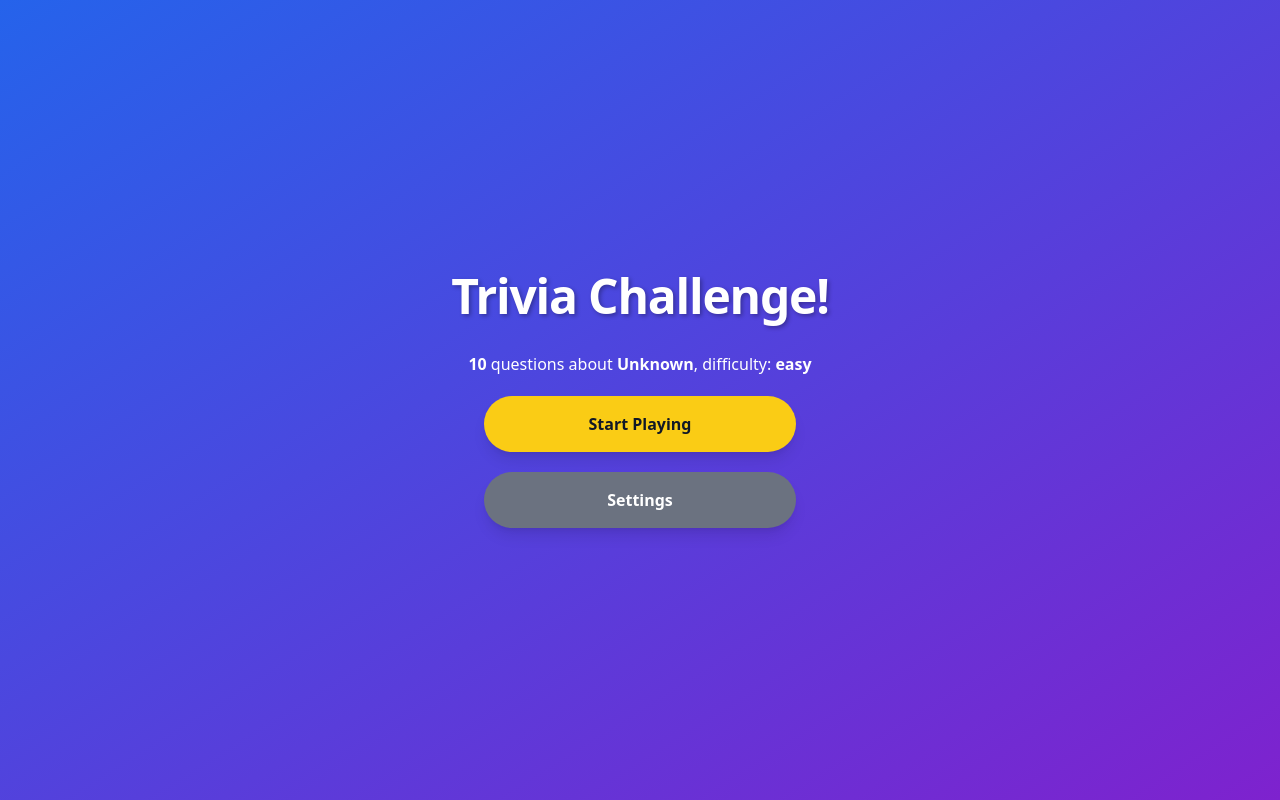
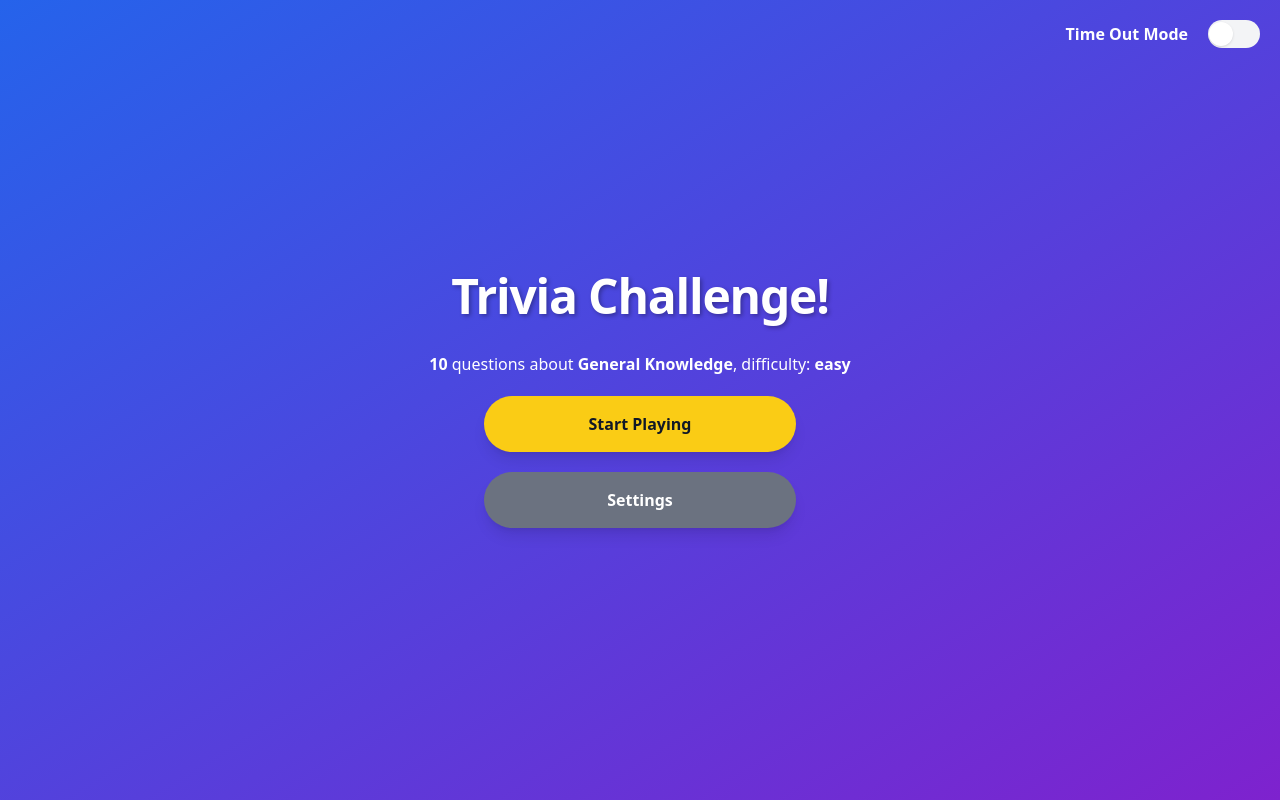
Before and after one commit to PolCarva/obligatorio1-apps2, a React (Vite) app: page / in a window 1280 px wide. Built offline with nearby package versions, Linux system fonts and the light colour scheme; no server answers.

Commit message:
Time Out mode

```diff
--- a/src/App.css
+++ b/src/App.css
@@ -3,11 +3,11 @@
 }
 
 .custom-multicolor-gradient {
-    background: rgb(255,0,0);
-    background: -moz-linear-gradient(90deg, rgba(255,0,0,1) 0%, rgba(255,218,0,1) 20%, rgba(0,255,188,1) 40%, rgba(0,56,251,1) 60%, rgba(227,2,251,1) 80%, rgba(245,6,6,1) 100%);
-    background: -webkit-linear-gradient(90deg, rgba(255,0,0,1) 0%, rgba(255,218,0,1) 20%, rgba(0,255,188,1) 40%, rgba(0,56,251,1) 60%, rgba(227,2,251,1) 80%, rgba(245,6,6,1) 100%);
-    background: linear-gradient(90deg, rgba(255,0,0,1) 0%, rgba(255,218,0,1) 20%, rgba(0,255,188,1) 40%, rgba(0,56,251,1) 60%, rgba(227,2,251,1) 80%, rgba(245,6,6,1) 100%);
-    filter: progid:DXImageTransform.Microsoft.gradient(startColorstr="#ff0000",endColorstr="#f50606",GradientType=1);
+    background: rgb(255, 0, 0);
+    background: -moz-linear-gradient(90deg, rgba(255, 0, 0, 1) 0%, rgba(255, 218, 0, 1) 20%, rgba(0, 255, 188, 1) 40%, rgba(0, 56, 251, 1) 60%, rgba(227, 2, 251, 1) 80%, rgba(245, 6, 6, 1) 100%);
+    background: -webkit-linear-gradient(90deg, rgba(255, 0, 0, 1) 0%, rgba(255, 218, 0, 1) 20%, rgba(0, 255, 188, 1) 40%, rgba(0, 56, 251, 1) 60%, rgba(227, 2, 251, 1) 80%, rgba(245, 6, 6, 1) 100%);
+    background: linear-gradient(90deg, rgba(255, 0, 0, 1) 0%, rgba(255, 218, 0, 1) 20%, rgba(0, 255, 188, 1) 40%, rgba(0, 56, 251, 1) 60%, rgba(227, 2, 251, 1) 80%, rgba(245, 6, 6, 1) 100%);
+    filter: progid:DXImageTransform.Microsoft.gradient(startColorstr="#ff0000", endColorstr="#f50606", GradientType=1);
 }
 
 .disappear {
@@ -25,16 +25,23 @@
 @keyframes widthAnimation {
     from {
         width: 10%;
-    } to {
+    }
+
+    to {
         width: 100%;
     }
 }
 
 @keyframes disappear {
-    70%{
+    70% {
         opacity: 1;
     }
+
     100% {
         opacity: 0;
     }
 }
+
+.rotate40 {
+    transform: rotate(280deg);
+}
--- /dev/null
+++ b/src/components/CountdownCircle.jsx
@@ -0,0 +1,41 @@
+import React from "react";
+
+const CountdownCircle = ({ countdown }) => {
+  const radius = 40; // radio del círculo
+  const circumference = 2 * Math.PI * radius;
+  const offset = (countdown / 5) * circumference;
+
+  const bgColor =
+    countdown >= 3
+      ? "rgb(74 222 128)"
+      : countdown >= 2
+      ? "rgb(250 204 21)"
+      : "rgb(239 68 68)";
+
+  return (
+    <svg className="w-full h-full rotate40">
+      <circle
+        cx="50%"
+        cy="50%"
+        r={radius}
+        fill="none"
+        stroke={`${bgColor}`} // color de fondo completo del círculo
+        strokeWidth="8"
+      />
+      <circle
+        className="transition-all duration-300 ease-in-out"
+        cx="50%"
+        cy="50%"
+        r={radius}
+        fill="none"
+        stroke="white" // color del vaciado (lo que parece vaciarse)
+        strokeWidth="8"
+        strokeLinecap="round"
+        strokeDasharray={circumference}
+        strokeDashoffset={offset}
+      />
+    </svg>
+  );
+};
+
+export default CountdownCircle;
--- a/src/data/categories.jsx
+++ b/src/data/categories.jsx
@@ -1,14 +1,14 @@
 const categories = [
-  { id: "9", display: "General Knowledge" },
-  { id: "10", display: "Books" },
-  { id: "11", display: "Movies" },
-  { id: "12", display: "Music" },
-  { id: "14", display: "Television" },
-  { id: "15", display: "Video Games" },
-  { id: "17", display: "Science & Nature" },
-  { id: "19", display: "Math" },
-  { id: "21", display: "Sports" },
-  { id: "22", display: "Geography" },
+  { id: 9, display: "General Knowledge" },
+  { id: 10, display: "Books" },
+  { id: 11, display: "Movies" },
+  { id: 12, display: "Music" },
+  { id: 14, display: "Television" },
+  { id: 15, display: "Video Games" },
+  { id: 17, display: "Science & Nature" },
+  { id: 19, display: "Math" },
+  { id: 21, display: "Sports" },
+  { id: 22, display: "Geography" },
 ];
 
 export default categories;
--- a/src/pages/Game.jsx
+++ b/src/pages/Game.jsx
@@ -16,6 +16,28 @@ function Game() {
   const [categoryId, setCategoryId] = useState(9);
   const [questionAmount, setQuestionAmount] = useState(10);
   const [difficulty, setDifficulty] = useState("easy");
+  const [timeOutMode, setTimeOutMode] = useState(
+    localStorage.getItem("timeOutMode") === "true"
+  );
+
+  useEffect(() => {
+    /* Setea los valores guardados en locale storage si los hay */
+    localStorage.getItem("difficulty") !== null &&
+      setDifficulty(localStorage.getItem("difficulty"));
+
+    localStorage.getItem("questionAmount") !== null &&
+      setQuestionAmount(localStorage.getItem("questionAmount"));
+
+    localStorage.getItem("category") !== null &&
+      setCategoryId(localStorage.getItem("category"));
+
+    localStorage.getItem("timeOutMode") !== null && setTimeOutMode(timeOutMode);
+  }, []);
+
+  const toggleTimeOut = () => {
+    localStorage.setItem("timeOutMode", !timeOutMode);
+    setTimeOutMode(!timeOutMode);
+  };
 
   const resetGame = () => {
     setQuestions([]);
@@ -42,12 +64,15 @@ function Game() {
   }, [categoryId, questionAmount, difficulty]);
 
   const selectAnswer = (selectedOption) => {
+    if (selectedOption === null) {
+      // Si el usuario no selecciona una respuesta, se considera incorrecta
+      selectedOption = "incorrect";
+    }
     const correctAnswer = questions[currentQuestion].correct_answer;
 
     // Si la respuesta es correcta, incrementa el puntaje
     if (selectedOption === correctAnswer) {
       setScore(score + 1);
-      console.log("Score:", score);
     }
 
     // Si hay más preguntas, avanza a la siguiente. Sino, redirige al resumen.
@@ -65,9 +90,12 @@ function Game() {
         exact
         element={
           <HomePage
+            resetGame={resetGame}
             questionAmount={questionAmount}
             categoryId={categoryId}
             difficulty={difficulty}
+            toggleTimeOut={toggleTimeOut}
+            timeOutMode={timeOutMode}
           />
         }
       />
@@ -78,6 +106,7 @@ function Game() {
             questions={questions}
             currentQuestion={currentQuestion}
             selectAnswer={selectAnswer}
+            timeOutMode={timeOutMode}
           />
         }
       />
@@ -89,12 +118,19 @@ function Game() {
             totalQuestions={questionAmount}
             resetGame={resetGame}
             score={score}
+            timeOutMode={timeOutMode}
           />
         }
       />
       <Route
         path="/ranking"
-        element={<RankingPage score={score} resetGame={resetGame} />}
+        element={
+          <RankingPage
+            score={score}
+            resetGame={resetGame}
+            timeOutMode={timeOutMode}
+          />
+        }
       />
       <Route
         path="/settings"
--- a/src/pages/HomePage.jsx
+++ b/src/pages/HomePage.jsx
@@ -1,20 +1,42 @@
-import React from "react";
+import React, { useEffect } from "react";
 import { Link } from "react-router-dom";
 import categories from "../data/categories";
 
 const HomePage = (props) => {
-  const { categoryId, questionAmount, difficulty } = props;
-
+  const {
+    categoryId,
+    questionAmount,
+    difficulty,
+    toggleTimeOut,
+    timeOutMode,
+    resetGame,
+  } = props;
   function getCategoryName(id) {
-    const index = categories.findIndex((category) => category.id === id);
+    const index = categories.findIndex((category) => category.id == id);
     if (index === -1) {
       return "Unknown";
     }
     return categories[index].display;
   }
+  useEffect(() => {
+    resetGame();
+  }, []);
 
   return (
     <div className="min-h-screen p-4 flex flex-col justify-center items-center bg-gradient-to-br from-blue-600 to-purple-700 text-white">
+      <div className="absolute top-5 right-5 flex gap-5 items-center">
+        <span className="font-bold">Time Out Mode</span>
+        <input
+          defaultChecked={timeOutMode}
+          onClick={toggleTimeOut}
+          type="checkbox"
+          id="hs-basic-usage"
+          class="relative flex items-center w-[3.25rem] h-7 bg-gray-100 checked:bg-none checked:bg-yellow-400 rounded-full cursor-pointer transition-colors ease-in-out duration-200 border border-transparent ring-1 ring-transparent focus:border-yellow-400 focus:ring-yellow-400 ring-offset-white focus:outline-none appearance-none dark:bg-gray-700 dark:checked:bg-yellow-400 dark:focus:ring-offset-gray-800 before:inline-block before:w-6 before:h-6 before:bg-white checked:before:bg-yellow-200 before:translate-x-0 checked:before:translate-x-full before:shadow before:rounded-full before:transform before:ring-0 before:transition before:ease-in-out before:duration-200 dark:before:bg-gray-400 dark:checked:before:bg-yellow-200"
+        />
+        <label for="hs-basic-usage" class="sr-only">
+          switch
+        </label>
+      </div>
       <h1 className="text-5xl text-center font-extrabold mb-8 tracking-tight shadow-text">
         Trivia Challenge!
       </h1>
--- a/src/pages/RankingPage.jsx
+++ b/src/pages/RankingPage.jsx
@@ -6,7 +6,9 @@ import { Link } from "react-router-dom";
 import { VscDebugRestart } from "react-icons/vsc";
 
 const RankingPage = (props) => {
-  const { score, resetGame } = props;
+  const { score, resetGame, timeOutMode } = props;
+
+  const transformedScore = timeOutMode ? score * 2 : score;
 
   const [confetti, setConfetti] = useState(false);
 
@@ -23,14 +25,14 @@ const RankingPage = (props) => {
     if (playerName === "") return toast.error("Please enter your name");
 
     const savedRankings = JSON.parse(localStorage.getItem("rankings") || "[]");
-    savedRankings.push({ name: playerName, score: score });
+    savedRankings.push({ name: playerName, score: transformedScore });
     savedRankings.sort((a, b) => b.score - a.score);
     localStorage.setItem("rankings", JSON.stringify(savedRankings));
     setRankings(savedRankings);
 
     const playerRanking =
       savedRankings.findIndex(
-        (r) => r.name === playerName && r.score === score
+        (r) => r.name === playerName && r.score === transformedScore
       ) + 1;
 
     toast.success(`Your ranking is ${playerRanking}!`);
@@ -58,7 +60,7 @@ const RankingPage = (props) => {
           <div className="flex items-center justify-center min-h-screen">
             <div className="bg-white p-4 rounded-lg shadow-xl w-[90%] md:w-1/2 lg:w-1/3 space-y-4">
               <h2 className="text-xl font-medium text-center text-black">
-                Score: {score}
+                Score: {transformedScore}
               </h2>
               <h2 className="text-xl font-medium text-gray-900">
                 Enter your name
--- a/src/pages/SummaryPage.jsx
+++ b/src/pages/SummaryPage.jsx
@@ -2,7 +2,8 @@ import React from "react";
 import { Link } from "react-router-dom";
 
 const SummaryPage = (props) => {
-  const { correctAnswers, totalQuestions, resetGame, score } = props;
+  const { correctAnswers, totalQuestions, resetGame, score, timeOutMode } =
+    props;
 
   return (
     <div className="min-h-screen flex flex-col justify-center items-center bg-gradient-to-br from-blue-600 to-purple-700 text-white p-5 space-y-5">
@@ -11,7 +12,15 @@ const SummaryPage = (props) => {
       <p className="text-2xl">{`Incorrect answers: ${
         totalQuestions - correctAnswers
       }`}</p>
-      <p className="text-2xl">{`Total points: ${score}`}</p>
+
+      <p className="text-2xl relative">
+        {`Total points: ${timeOutMode ? score * 2 : score}`}
+        {timeOutMode && (
+          <span className="font-extrabold absolute -top-4 -right-10 rotate-[30deg] text-yellow-400">
+            x2
+          </span>
+        )}
+      </p>
       <Link to="/">
         <button
           onClick={resetGame}
```
Also changed, not shown: src/pages/QuestionPage.jsx (+34 -6 lines).
